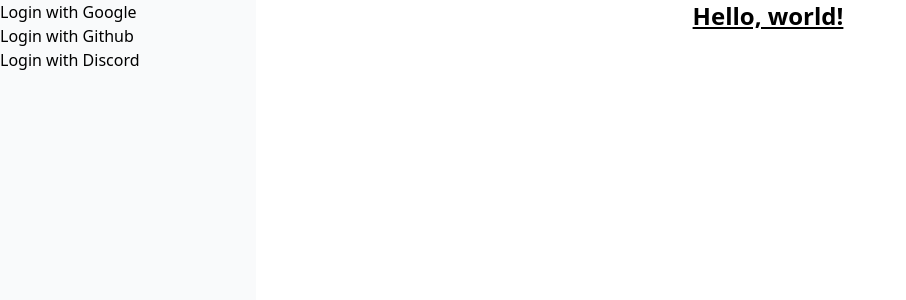
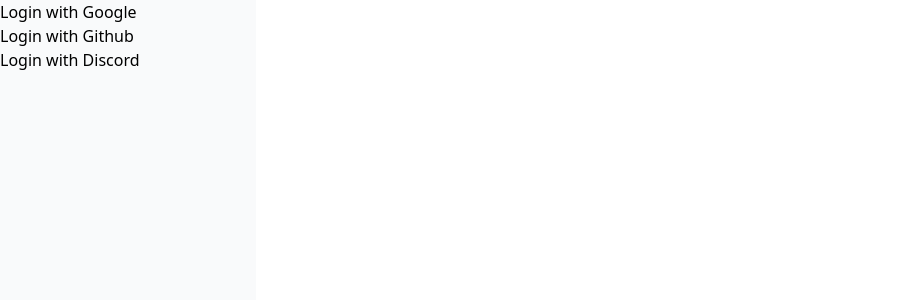
Before and after one commit to marcusgajozo/react19, a React (Vite) app: page / in a window 1280 px wide. Shown: the top 300 px of the page, without its empty margins (0-906 px from the left). Built offline with nearby package versions, Linux system fonts and the light colour scheme.

Commit message:
refactor(layout): ♻️ adjust layout

```diff
--- a/src/components/templates/Layout.tsx
+++ b/src/components/templates/Layout.tsx
@@ -1,14 +1,13 @@
+import { Outlet } from "react-router";
 import { Menu } from "../organisms/Menu";
 
-type LayoutProps = Readonly<{
-  children: React.ReactNode;
-}>;
-
-export const Layout = ({ children }: LayoutProps) => {
+export const Layout = () => {
   return (
     <main className="flex h-screen">
       <Menu />
-      <div className="w-full flex justify-center">{children}</div>
+      <div className="w-full flex justify-center">
+        <Outlet />
+      </div>
     </main>
   );
 };
```
